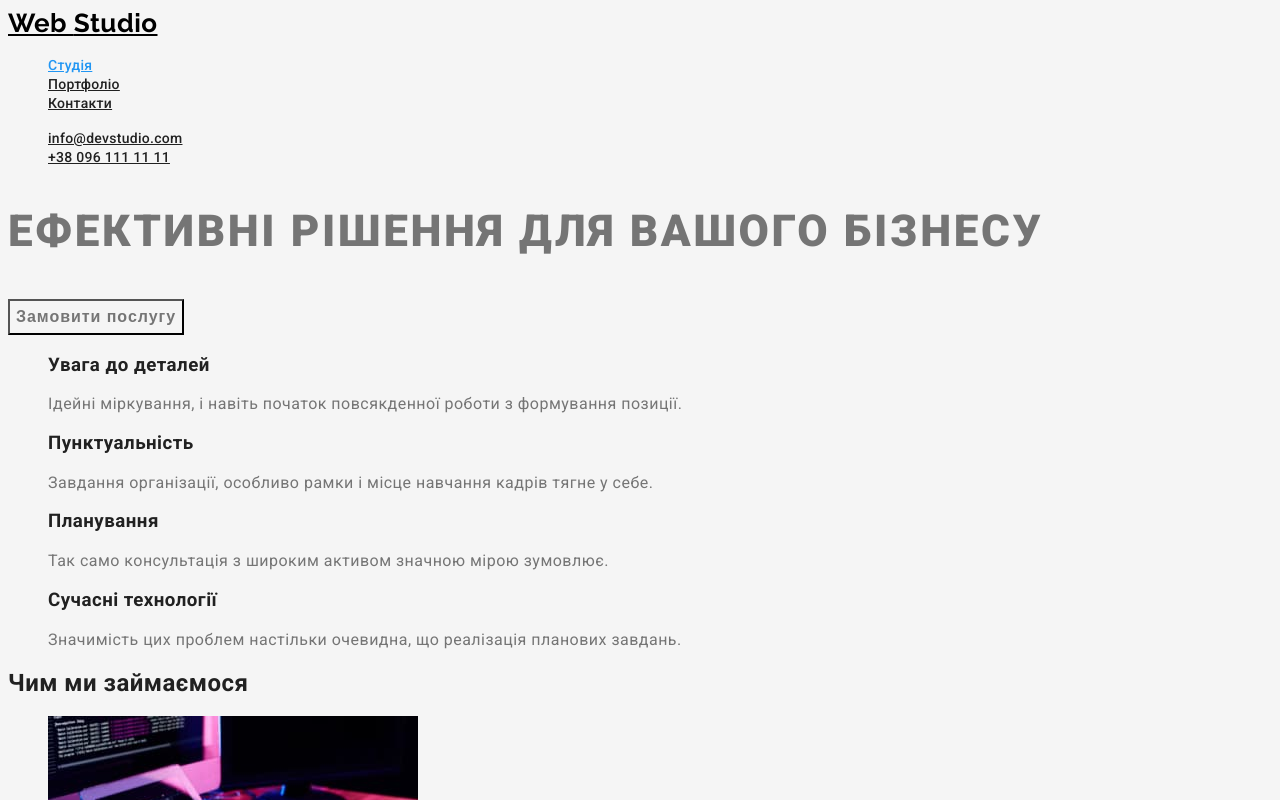
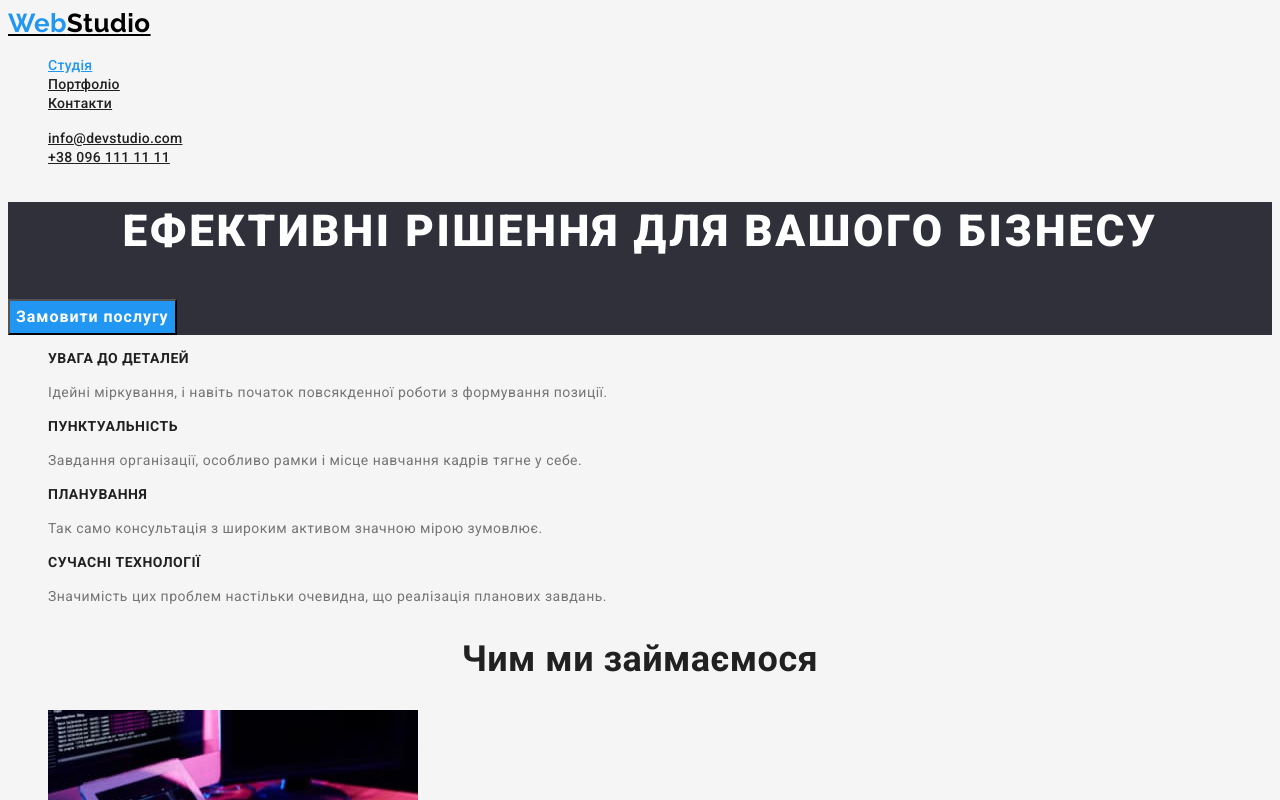
Before and after one commit to Yan-IT/goit-markup-hw-02, a plain HTML site: page index.html in a window 1280 px wide. Shown: the top 800 px of the page. Drawn offline with Linux system fonts and the light colour scheme.

Commit message:
Updated header & footer

```diff
--- a/css/styles.css
+++ b/css/styles.css
@@ -23,6 +23,14 @@ body {
 /*  Header: */
 
 /* Logo */
+
+.logo-blue {
+	color: var(--accent-color);
+}
+
+.logo-blue:hover {
+	color: #000000;
+}
 
 .logo {
 	color: #000000;
@@ -66,22 +74,29 @@ body {
 
 /* main: */
 
+.hero {
+	background-color: #2f303a;
+}
+
 .hero-title {
-	color: var(--title-text-color);
+	color: #ffffff;
 	font-weight: 900;
 	font-size: 44px;
 	line-height: 1.36;
+	font-family: inherit;
 	letter-spacing: 0.06em;
 	text-transform: uppercase;
+	text-align: center;
 }
 
 .button.primary {
-	color: var(--title-text-color);
-	background-color: var(--primary-white-color);
-
+	color: #ffffff;
+	background-color: var(--accent-color);
+	font-family: inherit;
 	font-weight: 700;
 	font-size: 16px;
 	line-height: 1.88;
+
 	/* display: flex;
 	align-items: center;
 	text-align: center; */
@@ -98,14 +113,24 @@ body {
 
 .feature-list .title {
 	color: var(--primary-text-color);
+	font-weight: 700;
+	font-size: 14px;
+	line-height: 1.14;
+	text-transform: uppercase;
 }
 
 .feature-list p {
 	color: var(--title-text-color);
+	font-size: 14px;
+	line-height: 1.71;
 }
 
 .section-work {
 	color: var(--primary-text-color);
+	font-weight: 700;
+	font-size: 36px;
+	line-height: 1.17;
+	text-align: center;
 }
 
 .work-list {
@@ -114,6 +139,10 @@ body {
 
 .section-team {
 	color: var(--primary-text-color);
+	font-weight: 700;
+	font-size: 36px;
+	line-height: 1.17;
+	text-align: center;
 }
 
 .section-team-list {
@@ -122,10 +151,17 @@ body {
 
 .section-team-list .title {
 	color: var(--primary-text-color);
+	font-weight: 500;
+	font-size: 16px;
+	line-height: 1.18;
+	text-align: center;
 }
 
 .section-team-list p {
 	color: var(--title-text-color);
+	font-size: 16px;
+	line-height: 1.18;
+	text-align: center;
 }
 
 /* end of main. */
@@ -160,7 +196,7 @@ body {
 }
 
 .contacts-footer {
-	color: var(--title-text-color);
+	color: rgba(255, 255, 255, 0.6);
 }
 
 .contacts-footer:hover,
@@ -177,6 +213,7 @@ body {
 .button-function {
 	color: #212121;
 	background-color: #f5f4fa;
+	font-family: inherit;
 }
 
 .button-function:hover,
--- a/index.html
+++ b/index.html
@@ -16,8 +16,7 @@
 	<body>
 		<header>
 			<a href="./index.html" class="logo">
-				Web
-				<span>Studio</span>
+				<span class="logo-blue">Web</span>Studio
 			</a>
 			<nav>
 				<ul class="site-nav-list">
@@ -101,8 +100,7 @@
 		<footer>
 			<section class="section-address">
 				<a href="./index.html" class="logo-footer"></a>
-					<span class="logo-footer-blue">Web</span>
-					Studio
+					<span class="logo-footer-blue">Web</span>Studio
 				</a>
 				<address>
 					<ul class="address-list-footer">
```
Also changed, not shown: portfolio.html (+4 -6 lines).
